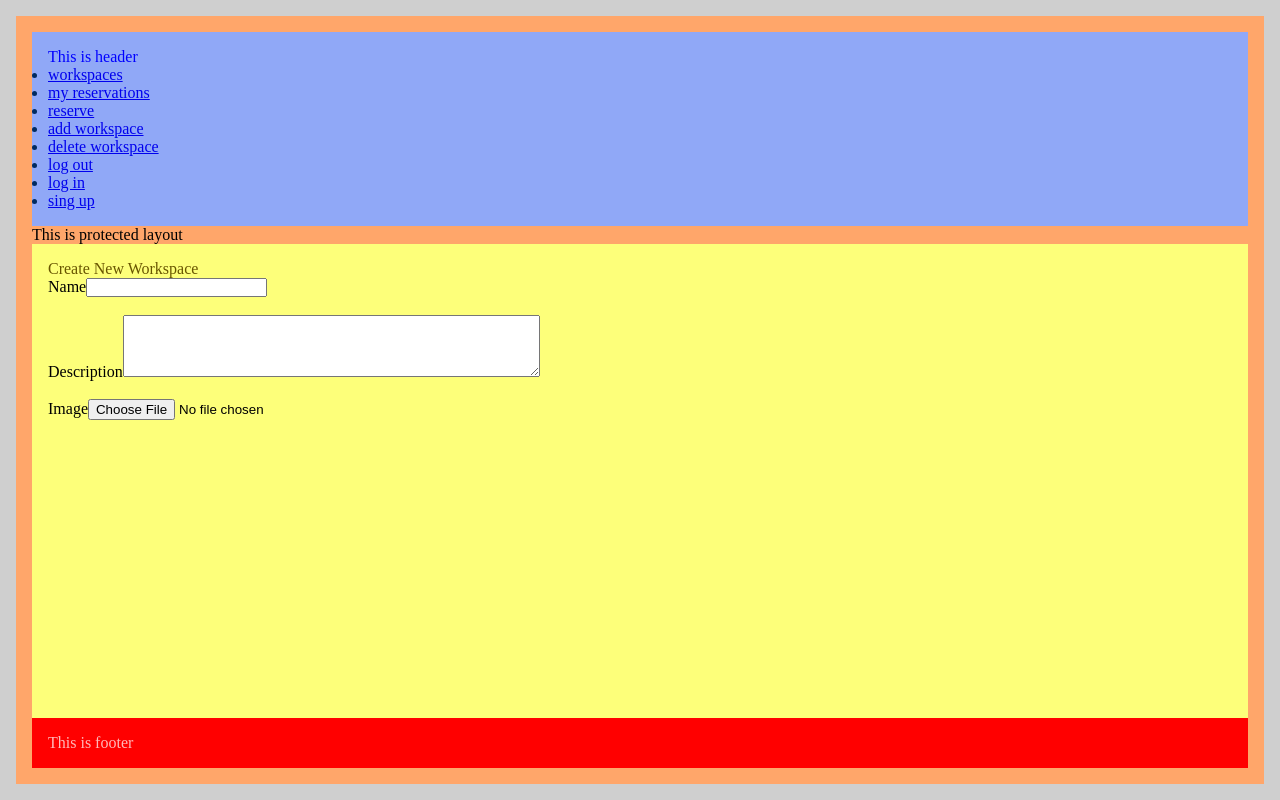
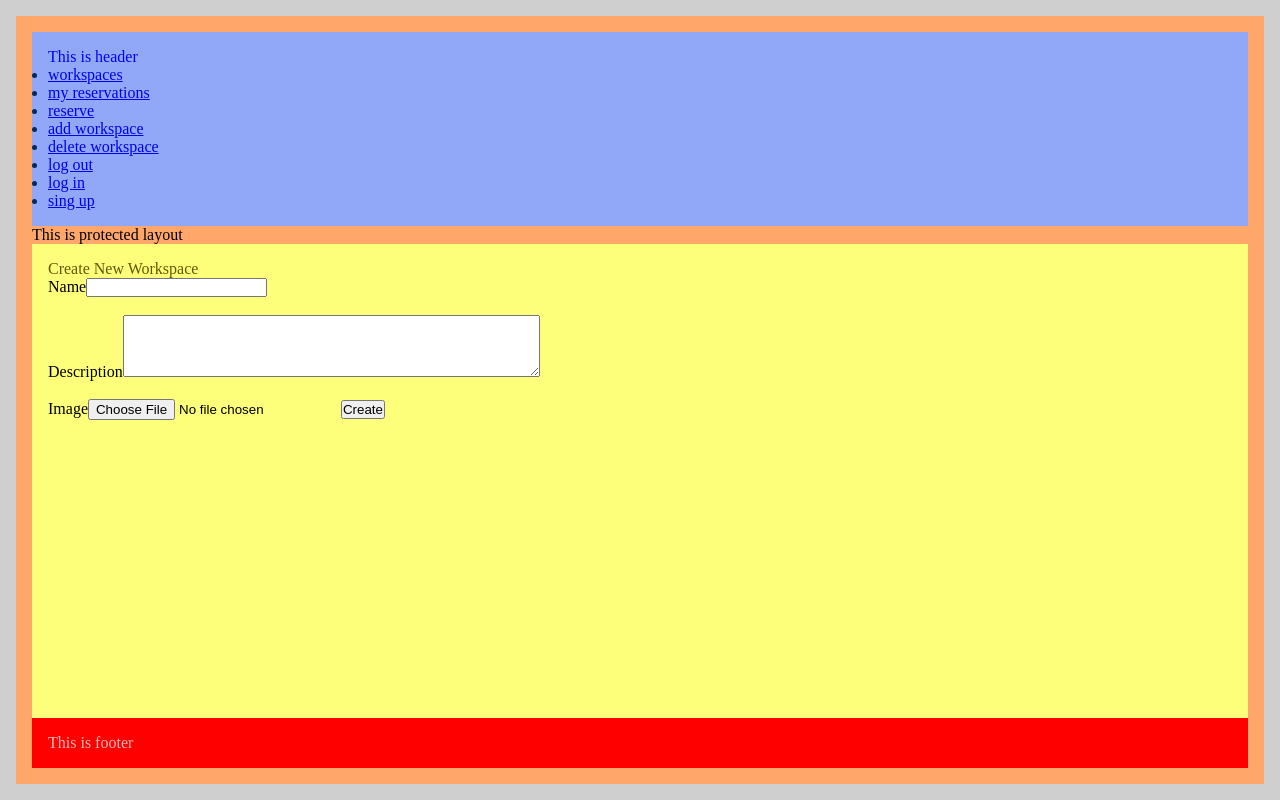
Before and after one commit to Zilola-Nazarova/workspace-reservation-front-end, a React (Create React App) app: page /add_workspace in a window 1280 px wide. Built offline with nearby package versions, Linux system fonts and the light colour scheme; no server answers.

Commit message:
Add submit button

```diff
--- a/src/routes/AddWorkspacePage.js
+++ b/src/routes/AddWorkspacePage.js
@@ -27,6 +27,7 @@ const AddWorkspacePage = () => {
           Image
           <input type="file" name="image" id="image" />
         </label>
+        <button type="submit">Create</button>
       </form>
     </div>
   );
```
